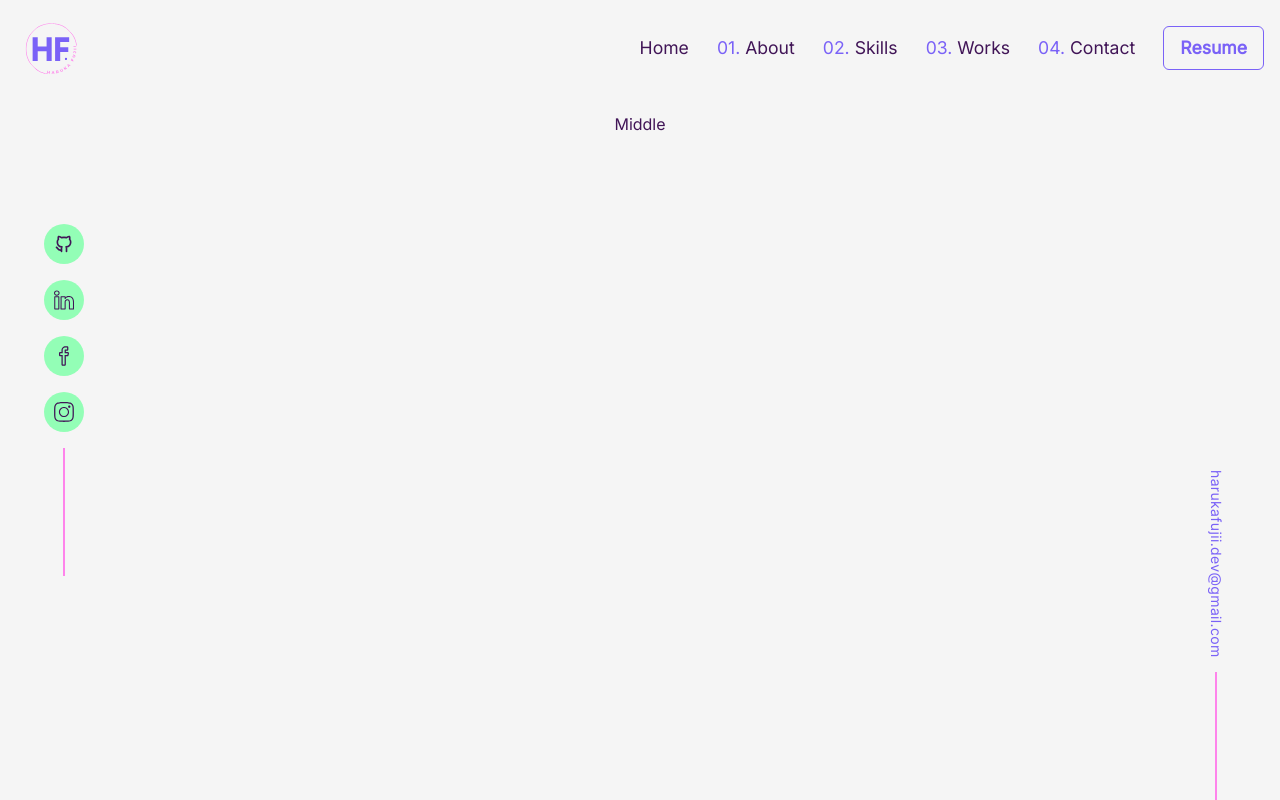
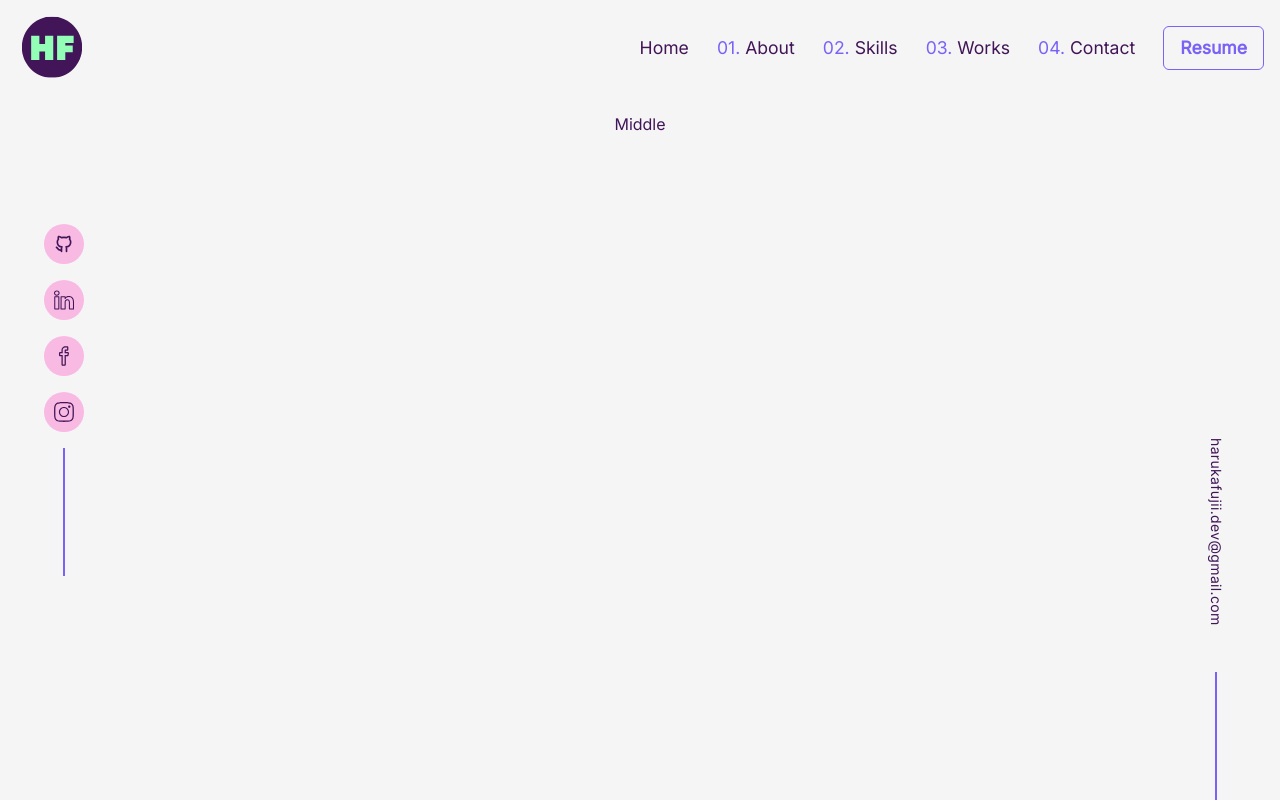
Before and after one commit to harukafujii13/portfolio, a Next.js app: page / in a window 1280 px wide. Built offline with nearby package versions, Linux system fonts and the light colour scheme.

Commit message:
style: change css

```diff
--- a/src/components/MainLeftside/leftSide.component.tsx
+++ b/src/components/MainLeftside/leftSide.component.tsx
@@ -13,32 +13,32 @@ const LeftSide = () => {
         <a
           href="https://github.com/harukafujii13"
           target="_blank">
-          <span className="w-10 h-10 text-xl bg-primary-green rounded-full inline-flex items-center justify-center hover:text-primary-purple cursor-pointer hover:-translate-y-2 transition-all duration-300">
+          <span className="w-10 h-10 text-xl bg-primary-pink rounded-full inline-flex items-center justify-center hover:text-primary-purple cursor-pointer hover:-translate-y-2 transition-all duration-300">
             <TbBrandGithub />
           </span>
         </a>
         <a
           href="https://www.linkedin.com/in/hfujii13/"
           target="_blank">
-          <span className="w-10 h-10 text-xl bg-primary-green rounded-full inline-flex items-center justify-center hover:text-primary-purple cursor-pointer hover:-translate-y-2 transition-all duration-300">
+          <span className="w-10 h-10 text-xl bg-primary-pink rounded-full inline-flex items-center justify-center hover:text-primary-purple cursor-pointer hover:-translate-y-2 transition-all duration-300">
             <SlSocialLinkedin />
           </span>
         </a>
         <a
           href="https://www.facebook.com/hfujii13"
           target="_blank">
-          <span className="w-10 h-10 text-xl bg-primary-green rounded-full inline-flex items-center justify-center hover:text-primary-purple cursor-pointer hover:-translate-y-2 transition-all duration-300">
+          <span className="w-10 h-10 text-xl bg-primary-pink rounded-full inline-flex items-center justify-center hover:text-primary-purple cursor-pointer hover:-translate-y-2 transition-all duration-300">
             <SlSocialFacebook />
           </span>
         </a>
         <a
           href="https://www.instagram.com/13hrk10"
           target="_blank">
-          <span className="w-10 h-10 text-xl bg-primary-green rounded-full inline-flex items-center justify-center hover:text-primary-purple cursor-pointer hover:-translate-y-2 transition-all duration-300">
+          <span className="w-10 h-10 text-xl bg-primary-pink rounded-full inline-flex items-center justify-center hover:text-primary-purple cursor-pointer hover:-translate-y-2 transition-all duration-300">
             <SlSocialInstagram />
           </span>
         </a>
-        <div className="w-[2px] h-32 bg-primary-pink self-center"></div>
+        <div className="w-[2px] h-32 bg-primary-purple self-center"></div>
       </div>
     </div>
   );
--- a/src/components/MainRightside/rightSide.component.tsx
+++ b/src/components/MainRightside/rightSide.component.tsx
@@ -2,13 +2,13 @@ import React from 'react';
 
 const RightSide = () => {
   return (
-    <div className="w-full h-full flex flex-col items-center justify-end gap-[3rem] text-primary-pink">
+    <div className="w-full h-full flex flex-col items-center justify-end gap-[5rem] text-primary-pink">
       <a href="mailto:harukafujii.dev@gmail.com">
-        <p className="text-sm rotate-90 w-72 tracking-wide text-primary-purple">
+        <p className="text-sm rotate-90 w-72 tracking-wide text-primary-text hover:text-primary-purple font-inter text-[1rem]">
           harukafujii.dev@gmail.com
         </p>
       </a>
-      <span className="w-[2px] h-32 bg-primary-pink inline-flex"></span>
+      <span className="w-[2px] h-32 bg-primary-purple inline-flex"></span>
     </div>
   );
 };
--- a/src/components/Nav/navbar.component.tsx
+++ b/src/components/Nav/navbar.component.tsx
@@ -13,7 +13,7 @@ export default function Navbar() {
           transition={{ duration: 0.5 }}>
           <img
             className="w-[4.5rem]"
-            src={'/img/logo2.svg'}
+            src={'/img/logo.svg'}
             alt="logo"
           />
         </motion.div>
--- a/tailwind.config.js
+++ b/tailwind.config.js
@@ -25,7 +25,7 @@ module.exports = {
       },
       colors: {
         'primary-text': '#411557',
-        'primary-pink': '#FE84EB',
+        'primary-pink': '#F8B9E3',
         'primary-purple': '#7A62F7',
         'primary-yellow': '#FDF100',
         'primary-green': '#93FEB6',
```
Also changed, not shown: public/img/logo.svg, src/app/icon.png.
